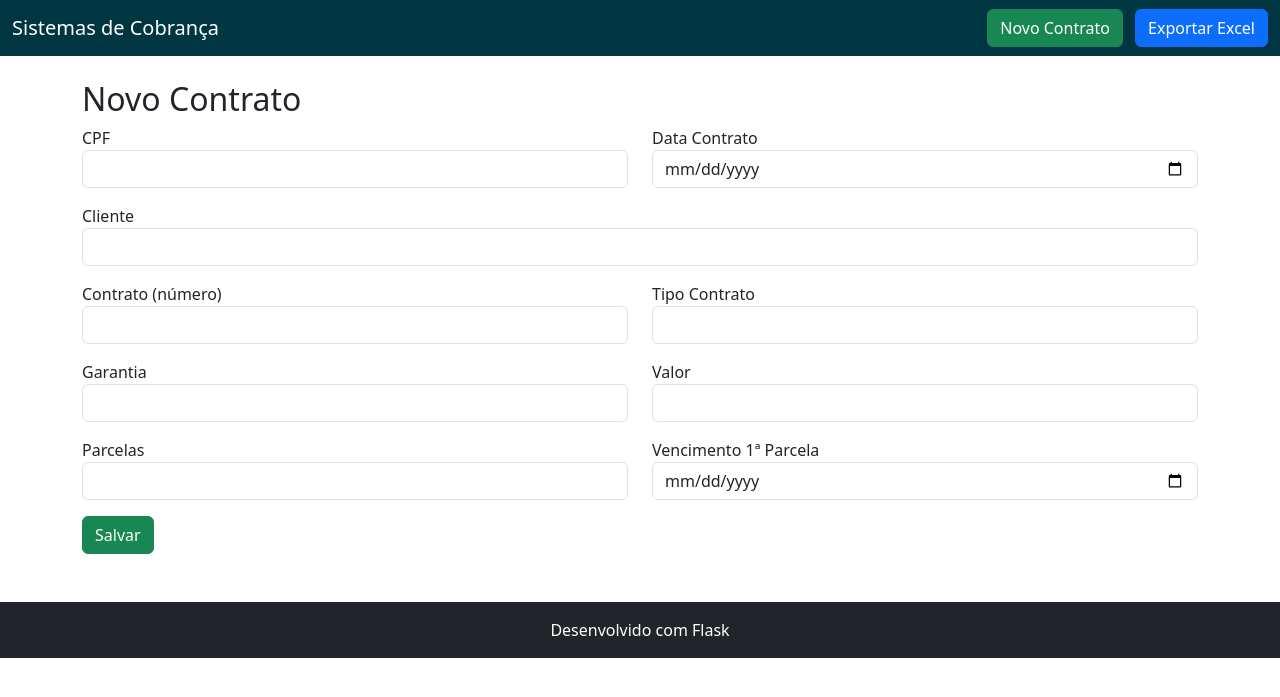
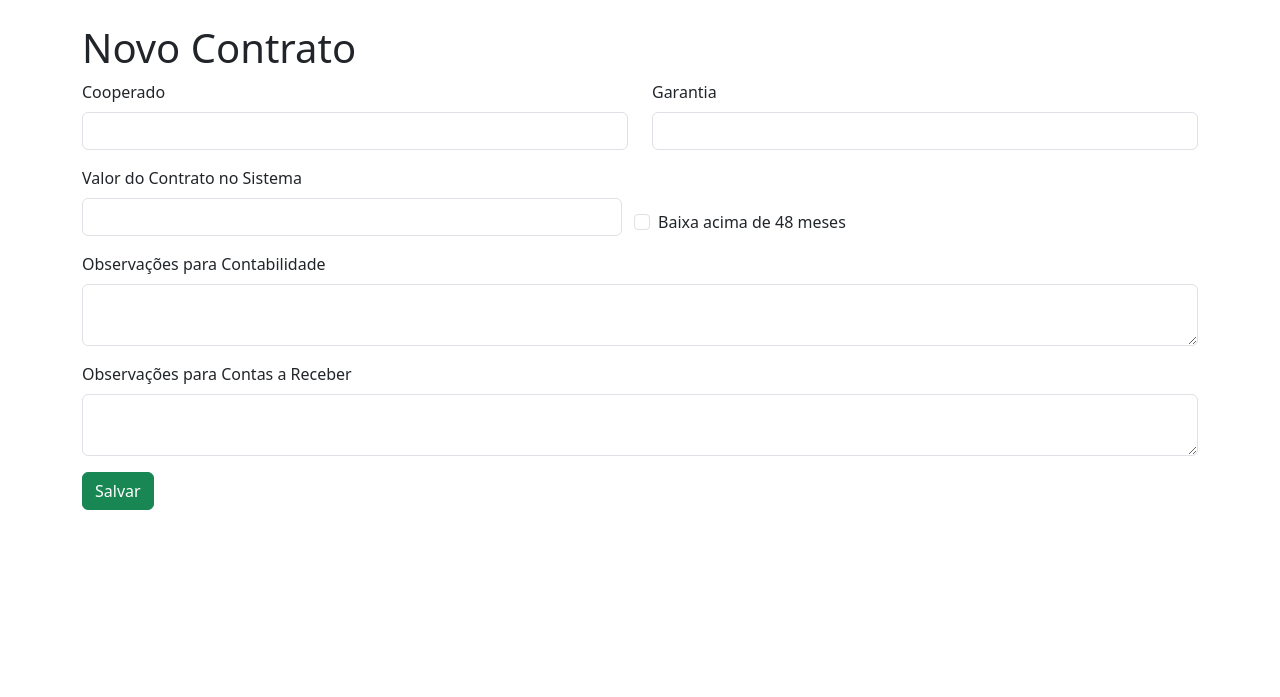
Before and after one commit to felipe4128/Contratos_cobranca, a Flask app: page /novo in a window 1280 px wide. Shown: the top 697 px of the page. Run offline with Flask 3, Linux system fonts and the light colour scheme.

Commit message:
Atualiza campos e templates

```diff
--- a/app.py
+++ b/app.py
@@ -1,149 +1,167 @@
-from flask import Flask, render_template, request, redirect, url_for, send_file
+from flask import Flask, render_template, request, redirect, url_for
 from flask_sqlalchemy import SQLAlchemy
-from datetime import datetime, timedelta
-import os
-import pandas as pd
+from datetime import datetime
 
 app = Flask(__name__)
-base_dir = os.path.abspath(os.path.dirname(__file__))
-app.config['SQLALCHEMY_DATABASE_URI'] = 'sqlite:///' + os.path.join(base_dir, 'credito.db')
+app.config['SQLALCHEMY_DATABASE_URI'] = 'sqlite:///credito.db'
 app.config['SQLALCHEMY_TRACK_MODIFICATIONS'] = False
-
-@app.context_processor
-def inject_colors():
-    return dict(
-        cor_primaria="#00AE9D",
-        cor_escura="#003641",
-        cor_secundaria="#C9D200"
-    )
-
 db = SQLAlchemy(app)
 
 class Contrato(db.Model):
-    id              = db.Column(db.Integer, primary_key=True)
-    cpf             = db.Column(db.String(14), nullable=True)
-    data_contrato   = db.Column(db.Date, nullable=True)
-    cliente         = db.Column(db.String(100), nullable=True)
-    numero          = db.Column(db.String(50), nullable=True)
-    tipo_contrato   = db.Column(db.String(50), nullable=True)
-    garantia        = db.Column(db.String(100), nullable=True)
-    valor           = db.Column(db.Float, nullable=True)
-    parcelas        = db.Column(db.Integer, default=0)
-    parcelas_restantes = db.Column(db.Integer, default=0)
-    vencimento_parcelas = db.Column(db.Date, nullable=True)
-    demais_info     = db.Column(db.Text, nullable=True)
-
-class Parcela(db.Model):
-    id            = db.Column(db.Integer, primary_key=True)
-    contrato_id   = db.Column(db.Integer, db.ForeignKey('contrato.id'))
-    numero        = db.Column(db.Integer)
-    valor         = db.Column(db.Float)
-    vencimento    = db.Column(db.Date)
-    quitada       = db.Column(db.Boolean, default=False)
-    contrato      = db.relationship('Contrato', backref=db.backref('parcelas_list', lazy=True))
+    id                           = db.Column(db.Integer,   primary_key=True)
+    cpf                          = db.Column(db.String(14),nullable=True)
+    data_contrato                = db.Column(db.Date,     nullable=True)
+    cliente                      = db.Column(db.String(100),nullable=True)
+    numero                       = db.Column(db.String(50),nullable=True)
+    tipo_contrato                = db.Column(db.String(50),nullable=True)
+    cooperado                    = db.Column(db.String(100), nullable=True)
+    garantia                     = db.Column(db.String(100), nullable=True)
+    valor                        = db.Column(db.Float,   nullable=True)
+    valor_contrato_sistema       = db.Column(db.Float,   nullable=True)
+    baixa_acima_48_meses         = db.Column(db.Boolean, nullable=True, default=False)
+    valor_abatido                = db.Column(db.Float,   nullable=True)
+    ganho                        = db.Column(db.Float,   nullable=True)
+    custas                       = db.Column(db.Float,   nullable=True)
+    custas_deduzidas             = db.Column(db.Float,   nullable=True)
+    protesto                     = db.Column(db.Float,   nullable=True)
+    protesto_deduzido            = db.Column(db.Float,   nullable=True)
+    honorario                    = db.Column(db.Float,   nullable=True)
+    honorario_repassado          = db.Column(db.Float,   nullable=True)
+    alvara                       = db.Column(db.Float,   nullable=True)
+    alvara_recebido              = db.Column(db.Float,   nullable=True)
+    valor_entrada                = db.Column(db.Float,   nullable=True)
+    vencimento_entrada           = db.Column(db.Date,    nullable=True)
+    parcelas                     = db.Column(db.Integer, default=0)
+    parcelas_restantes           = db.Column(db.Integer, default=0)
+    valor_das_parcelas           = db.Column(db.Float,   nullable=True)
+    vencimento_parcelas          = db.Column(db.Date,    nullable=True)
+    quantidade_boletos_emitidos  = db.Column(db.Integer, nullable=True)
+    valor_pg_com_boleto          = db.Column(db.Float,   nullable=True)
+    data_pg_boleto               = db.Column(db.Date,    nullable=True)
+    data_baixa                   = db.Column(db.Date,    nullable=True)
+    demais_info                  = db.Column(db.Text,    nullable=True)
+    obs_contabilidade            = db.Column(db.Text,    nullable=True)
+    obs_contas_receber           = db.Column(db.Text,    nullable=True)
+    valor_repassar_escritorio    = db.Column(db.Float,   nullable=True)
 
 @app.before_request
-def criar_tabelas():
+def before_request():
     db.create_all()
 
 @app.route('/')
 def index():
     contratos = Contrato.query.all()
-    pagos = {c.id: sum(p.valor for p in c.parcelas_list if p.quitada) for c in contratos}
-    return render_template('index.html', contratos=contratos, valor_pago=pagos)
+    return render_template('index.html', contratos=contratos)
 
-@app.route('/novo', methods=['GET','POST'])
+@app.route('/novo', methods=['GET', 'POST'])
 def novo():
     if request.method == 'POST':
-        cpf_str = request.form.get('cpf') or None
+        cpf = request.form.get('cpf')
         data_str = request.form.get('data_contrato')
         data_contrato = datetime.strptime(data_str, '%Y-%m-%d') if data_str else None
-        cliente  = request.form.get('cliente') or None
-        numero   = request.form.get('numero') or None
-        tipo     = request.form.get('tipo_contrato') or None
+        cliente = request.form.get('cliente')
+        numero = request.form.get('numero')
+        tipo_contrato = request.form.get('tipo_contrato')
+        cooperado = request.form.get('cooperado') or None
         garantia = request.form.get('garantia') or None
-        valor    = float(request.form.get('valor')) if request.form.get('valor') else None
+        valor = float(request.form.get('valor')) if request.form.get('valor') else None
+        valor_contrato_sistema = float(request.form.get('valor_contrato_sistema')) if request.form.get('valor_contrato_sistema') else None
+        baixa_acima_48_meses = True if request.form.get('baixa_acima_48_meses') else False
+        valor_abatido = float(request.form.get('valor_abatido')) if request.form.get('valor_abatido') else None
+        ganho = float(request.form.get('ganho')) if request.form.get('ganho') else None
+        custas = float(request.form.get('custas')) if request.form.get('custas') else None
+        custas_deduzidas = float(request.form.get('custas_deduzidas')) if request.form.get('custas_deduzidas') else None
+        protesto = float(request.form.get('protesto')) if request.form.get('protesto') else None
+        protesto_deduzido = float(request.form.get('protesto_deduzido')) if request.form.get('protesto_deduzido') else None
+        honorario = float(request.form.get('honorario')) if request.form.get('honorario') else None
+        honorario_repassado = float(request.form.get('honorario_repassado')) if request.form.get('honorario_repassado') else None
+        alvara = float(request.form.get('alvara')) if request.form.get('alvara') else None
+        alvara_recebido = float(request.form.get('alvara_recebido')) if request.form.get('alvara_recebido') else None
+        valor_entrada = float(request.form.get('valor_entrada')) if request.form.get('valor_entrada') else None
+        venc_str_ent = request.form.get('vencimento_entrada')
+        vencimento_entrada = datetime.strptime(venc_str_ent, '%Y-%m-%d') if venc_str_ent else None
         parcelas = int(request.form.get('parcelas')) if request.form.get('parcelas') else 0
-        venc_str = request.form.get('vencimento_parcelas')
-        venc_init = datetime.strptime(venc_str,'%Y-%m-%d') if venc_str else (data_contrato + timedelta(days=30) if data_contrato else None)
+        parcelas_restantes = int(request.form.get('parcelas_restantes')) if request.form.get('parcelas_restantes') else None
+        valor_das_parcelas = float(request.form.get('valor_das_parcelas')) if request.form.get('valor_das_parcelas') else None
+        venc_str_parc = request.form.get('vencimento_parcelas')
+        vencimento_parcelas = datetime.strptime(venc_str_parc, '%Y-%m-%d') if venc_str_parc else None
+        quantidade_boletos_emitidos = int(request.form.get('quantidade_boletos_emitidos')) if request.form.get('quantidade_boletos_emitidos') else None
+        valor_pg_com_boleto = float(request.form.get('valor_pg_com_boleto')) if request.form.get('valor_pg_com_boleto') else None
+        data_pg_str = request.form.get('data_pg_boleto')
+        data_pg_boleto = datetime.strptime(data_pg_str, '%Y-%m-%d') if data_pg_str else None
+        data_baixa_str = request.form.get('data_baixa')
+        data_baixa = datetime.strptime(data_baixa_str, '%Y-%m-%d') if data_baixa_str else None
+        demais_info = request.form.get('demais_info') or None
+        obs_contabilidade = request.form.get('obs_contabilidade') or None
+        obs_contas_receber = request.form.get('obs_contas_receber') or None
+        valor_repassar_escritorio = float(request.form.get('valor_repassar_escritorio')) if request.form.get('valor_repassar_escritorio') else None
 
         contrato = Contrato(
-            cpf=cpf_str,
-            data_contrato=data_contrato,
-            cliente=cliente,
-            numero=numero,
-            tipo_contrato=tipo,
-            garantia=garantia,
-            valor=valor,
-            parcelas=parcelas,
-            parcelas_restantes=parcelas,
-            vencimento_parcelas=venc_init
+            cpf=cpf, data_contrato=data_contrato, cliente=cliente, numero=numero,
+            tipo_contrato=tipo_contrato, cooperado=cooperado, garantia=garantia,
+            valor=valor, valor_contrato_sistema=valor_contrato_sistema,
+            baixa_acima_48_meses=baixa_acima_48_meses, valor_abatido=valor_abatido,
+            ganho=ganho, custas=custas, custas_deduzidas=custas_deduzidas,
+            protesto=protesto, protesto_deduzido=protesto_deduzido,
+            honorario=honorario, honorario_repassado=honorario_repassado,
+            alvara=alvara, alvara_recebido=alvara_recebido,
+            valor_entrada=valor_entrada, vencimento_entrada=vencimento_entrada,
+            parcelas=parcelas, parcelas_restantes=parcelas_restantes,
+            valor_das_parcelas=valor_das_parcelas,
+            vencimento_parcelas=vencimento_parcelas,
+            quantidade_boletos_emitidos=quantidade_boletos_emitidos,
+            valor_pg_com_boleto=valor_pg_com_boleto,
+            data_pg_boleto=data_pg_boleto, data_baixa=data_baixa,
+            demais_info=demais_info,
+            obs_contabilidade=obs_contabilidade,
+            obs_contas_receber=obs_contas_receber,
+            valor_repassar_escritorio=valor_repassar_escritorio
         )
         db.session.add(contrato)
         db.session.commit()
-
-        if parcelas and valor and venc_init:
-            valor_parc = round(valor/parcelas,2)
-            for i in range(1,parcelas+1):
-                venc = venc_init + timedelta(days=30*(i-1))
-                p = Parcela(contrato_id=contrato.id, numero=i, valor=valor_parc, vencimento=venc)
-                db.session.add(p)
-            db.session.commit()
-
         return redirect(url_for('index'))
     return render_template('novo.html')
 
-@app.route('/contrato/<int:id>')
-def ver_contrato(id):
-    contrato = Contrato.query.get_or_404(id)
-    parcelas = contrato.parcelas_list
-    return render_template('contrato.html', contrato=contrato, parcelas=parcelas)
-
-@app.route('/parcela/<int:id>/quitar', methods=['POST'])
-def quitar_parcela(id):
-    p = Parcela.query.get_or_404(id)
-    p.quitada = True
-    cont = Contrato.query.get(p.contrato_id)
-    if cont.parcelas_restantes > 0:
-        cont.parcelas_restantes -= 1
-    db.session.commit()
-    return redirect(url_for('ver_contrato', id=p.contrato_id))
-
-@app.route('/contrato/<int:id>/info', methods=['GET','POST'])
+@app.route('/info/<int:id>', methods=['GET', 'POST'])
 def editar_info(id):
     contrato = Contrato.query.get_or_404(id)
     if request.method == 'POST':
+        contrato.cooperado = request.form.get('cooperado') or None
         contrato.garantia = request.form.get('garantia') or None
         contrato.valor = float(request.form.get('valor')) if request.form.get('valor') else None
+        contrato.valor_contrato_sistema = float(request.form.get('valor_contrato_sistema')) if request.form.get('valor_contrato_sistema') else None
+        contrato.baixa_acima_48_meses = True if request.form.get('baixa_acima_48_meses') else False
+        contrato.valor_abatido = float(request.form.get('valor_abatido')) if request.form.get('valor_abatido') else None
+        contrato.ganho = float(request.form.get('ganho')) if request.form.get('ganho') else None
+        contrato.custas = float(request.form.get('custas')) if request.form.get('custas') else None
+        contrato.custas_deduzidas = float(request.form.get('custas_deduzidas')) if request.form.get('custas_deduzidas') else None
+        contrato.protesto = float(request.form.get('protesto')) if request.form.get('protesto') else None
+        contrato.protesto_deduzido = float(request.form.get('protesto_deduzido')) if request.form.get('protesto_deduzido') else None
+        contrato.honorario = float(request.form.get('honorario')) if request.form.get('honorario') else None
+        contrato.honorario_repassado = float(request.form.get('honorario_repassado')) if request.form.get('honorario_repassado') else None
+        contrato.alvara = float(request.form.get('alvara')) if request.form.get('alvara') else None
+        contrato.alvara_recebido = float(request.form.get('alvara_recebido')) if request.form.get('alvara_recebido') else None
+        contrato.valor_entrada = float(request.form.get('valor_entrada')) if request.form.get('valor_entrada') else None
+        venc_str_ent = request.form.get('vencimento_entrada')
+        contrato.vencimento_entrada = datetime.strptime(venc_str_ent, '%Y-%m-%d') if venc_str_ent else None
+        contrato.parcelas = int(request.form.get('parcelas')) if request.form.get('parcelas') else None
+        contrato.parcelas_restantes = int(request.form.get('parcelas_restantes')) if request.form.get('parcelas_restantes') else None
+        contrato.valor_das_parcelas = float(request.form.get('valor_das_parcelas')) if request.form.get('valor_das_parcelas') else None
+        venc_str_parc = request.form.get('vencimento_parcelas')
+        contrato.vencimento_parcelas = datetime.strptime(venc_str_parc, '%Y-%m-%d') if venc_str_parc else None
+        contrato.quantidade_boletos_emitidos = int(request.form.get('quantidade_boletos_emitidos')) if request.form.get('quantidade_boletos_emitidos') else None
+        contrato.valor_pg_com_boleto = float(request.form.get('valor_pg_com_boleto')) if request.form.get('valor_pg_com_boleto') else None
+        data_pg_str = request.form.get('data_pg_boleto')
+        contrato.data_pg_boleto = datetime.strptime(data_pg_str, '%Y-%m-%d') if data_pg_str else None
+        data_baixa_str = request.form.get('data_baixa')
+        contrato.data_baixa = datetime.strptime(data_baixa_str, '%Y-%m-%d') if data_baixa_str else None
         contrato.demais_info = request.form.get('demais_info') or None
+        contrato.obs_contabilidade = request.form.get('obs_contabilidade') or None
+        contrato.obs_contas_receber = request.form.get('obs_contas_receber') or None
+        contrato.valor_repassar_escritorio = float(request.form.get('valor_repassar_escritorio')) if request.form.get('valor_repassar_escritorio') else None
         db.session.commit()
         return redirect(url_for('index'))
     return render_template('info.html', contrato=contrato)
 
-@app.route('/deletar', methods=['POST'])
-def deletar():
-    ids = request.form.getlist('ids')
-    for i in ids:
-        c = Contrato.query.get(int(i))
-        if c:
-            Parcela.query.filter_by(contrato_id=c.id).delete()
-            db.session.delete(c)
-    db.session.commit()
-    return redirect(url_for('index'))
-
-@app.route('/exportar')
-def exportar():
-    contratos = Contrato.query.all()
-    data = []
-    for c in contratos:
-        d = c.__dict__.copy()
-        d.pop('_sa_instance_state', None)
-        data.append(d)
-    df = pd.DataFrame(data)
-    path = os.path.join(base_dir, 'export.xlsx')
-    df.to_excel(path, index=False)
-    return send_file(path, as_attachment=True)
-
-if __name__ == "__main__":
-    port = int(os.environ.get("PORT",5000))
-    app.run(host="0.0.0.0", port=port)
+if __name__ == '__main__':
+    app.run(debug=True)
--- a/templates/novo.html
+++ b/templates/novo.html
@@ -1,26 +1,43 @@
-{% extends "base.html" %}
-{% block content %}
-<div class="container py-4">
-  <h2>Novo Contrato</h2>
+<!doctype html>
+<html lang="pt-br">
+<head>
+  <meta charset="utf-8">
+  <title>Novo Contrato</title>
+  <link href="https://cdn.jsdelivr.net/npm/bootstrap@5.3.0/dist/css/bootstrap.min.css" rel="stylesheet">
+</head>
+<body>
+<div class="container mt-4">
+  <h1>Novo Contrato</h1>
   <form method="post">
+    <!-- campos básicos -->
+    <!-- ... -->
+    <!-- campos adicionais -->
     <div class="row mb-3">
-      <div class="col"><label>CPF</label><input class="form-control" name="cpf"></div>
-      <div class="col"><label>Data Contrato</label><input type="date" class="form-control" name="data_contrato"></div>
-    </div>
-    <div class="mb-3"><label>Cliente</label><input class="form-control" name="cliente"></div>
-    <div class="row mb-3">
-      <div class="col"><label>Contrato (número)</label><input class="form-control" name="numero"></div>
-      <div class="col"><label>Tipo Contrato</label><input class="form-control" name="tipo_contrato"></div>
+      <div class="col"><label class="form-label">Cooperado</label>
+        <input class="form-control" name="cooperado"></div>
+      <div class="col"><label class="form-label">Garantia</label>
+        <input class="form-control" name="garantia"></div>
     </div>
     <div class="row mb-3">
-      <div class="col"><label>Garantia</label><input class="form-control" name="garantia"></div>
-      <div class="col"><label>Valor</label><input type="number" step="0.01" class="form-control" name="valor"></div>
+      <div class="col"><label class="form-label">Valor do Contrato no Sistema</label>
+        <input type="number" step="0.01" class="form-control" name="valor_contrato_sistema"></div>
+      <div class="col form-check align-self-end">
+        <input type="checkbox" class="form-check-input" name="baixa_acima_48_meses" id="baixa48">
+        <label class="form-check-label" for="baixa48">Baixa acima de 48 meses</label>
+      </div>
     </div>
-    <div class="row mb-3">
-      <div class="col"><label>Parcelas</label><input type="number" class="form-control" name="parcelas"></div>
-      <div class="col"><label>Vencimento 1ª Parcela</label><input type="date" class="form-control" name="vencimento_parcelas"></div>
+    <!-- continue para todos os campos listados -->
+    <!-- demais_info -->
+    <div class="mb-3">
+      <label class="form-label">Observações para Contabilidade</label>
+      <textarea class="form-control" name="obs_contabilidade"></textarea>
     </div>
-    <button class="btn btn-success">Salvar</button>
+    <div class="mb-3">
+      <label class="form-label">Observações para Contas a Receber</label>
+      <textarea class="form-control" name="obs_contas_receber"></textarea>
+    </div>
+    <button type="submit" class="btn btn-success">Salvar</button>
   </form>
 </div>
-{% endblock %}
+</body>
+</html>
```
Also changed, not shown: templates/info.html (+33 -14 lines).
